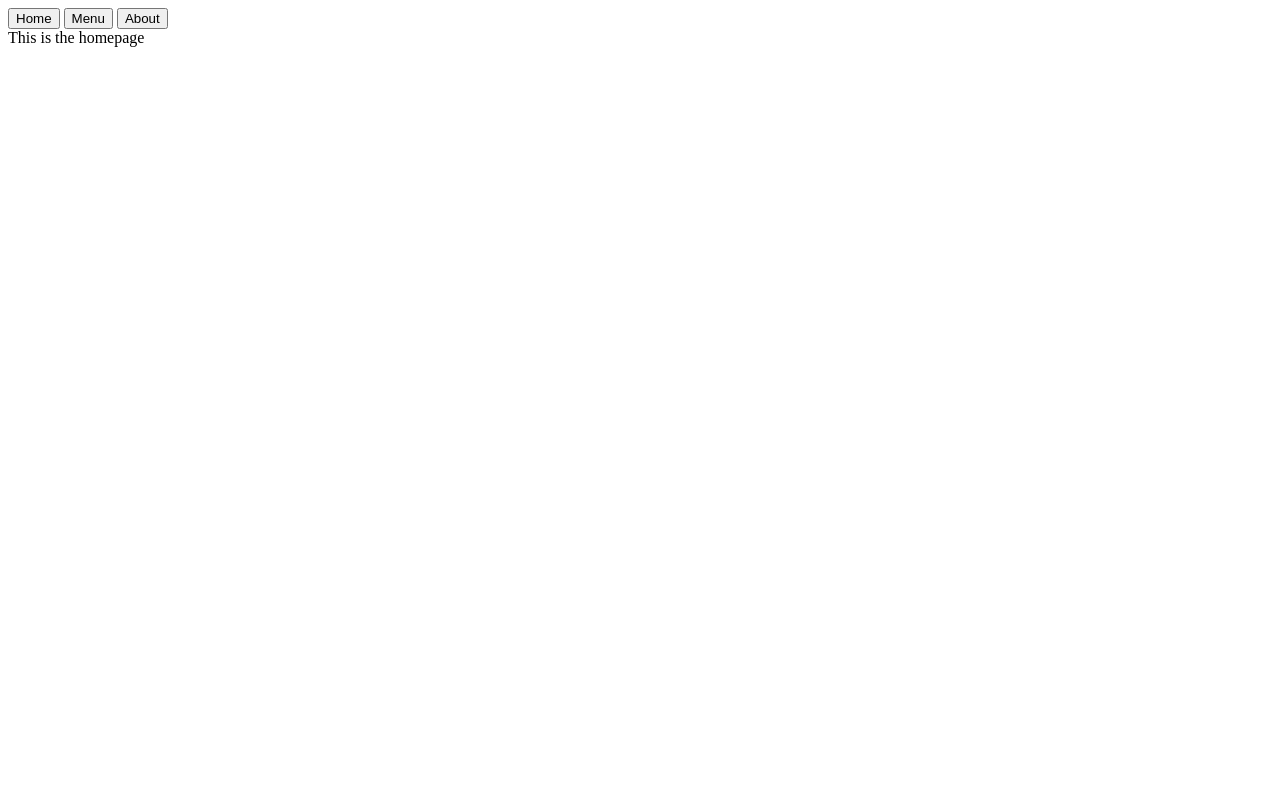
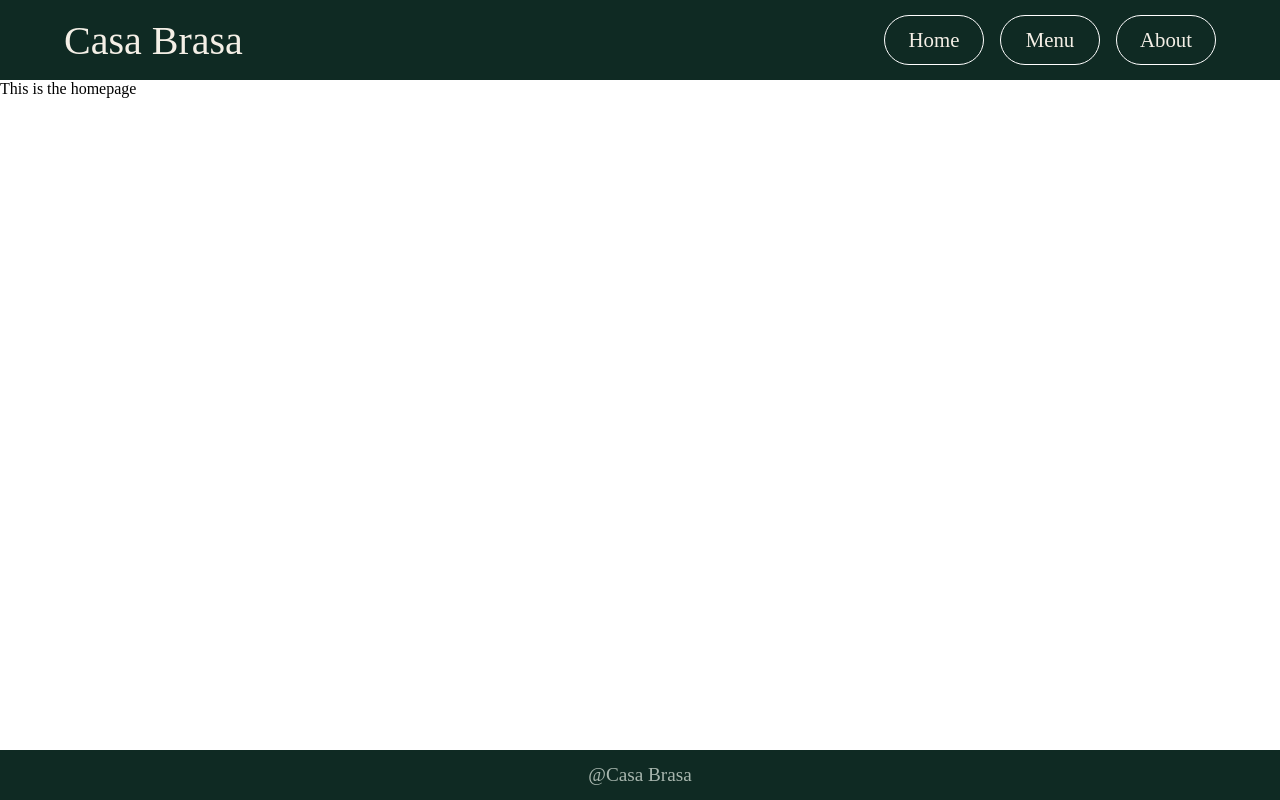
Before and after one commit to Vescien/odin-project-restaurant-page, a website built with webpack: page src/template.html in a window 1280 px wide. Built offline with nearby package versions, Linux system fonts and the light colour scheme.

Commit message:
Add header and footer

```diff
--- a/src/style.css
+++ b/src/style.css
@@ -0,0 +1,74 @@
+:root {
+    --primary-color: #0F2A23;
+    --secondary-color: #17382F;
+    --select-button-color: #E9A23B;
+    --main-text-color: #F4EFE6;
+    --sub-text-color: #A8B6AE;
+}
+
+html {
+    box-sizing: border-box;
+}
+
+*,
+*::before,
+*::after {
+    box-sizing: inherit;
+    padding: 0;
+    margin: 0;
+    font: inherit;
+}
+
+body {
+    display: flex;
+    flex-direction: column;
+    height: 100vh;
+}
+
+header {
+    display: flex;
+    justify-content: space-between;
+    align-items: center;
+    color: var(--main-text-color);
+    background-color: var(--primary-color);
+    height: 80px;
+    padding: 0 4rem;
+}
+
+nav {
+    display: flex;
+    gap: 1rem;
+}
+
+#content {
+    display: flex;
+    flex: 1;
+}
+
+footer {
+    font-size: 1.2rem;
+    display: flex;
+    justify-content: center;
+    align-items: center;
+    color: var(--sub-text-color);
+    background-color: var(--primary-color);
+    height: 50px;
+}
+
+button {
+    font-size: 1.3rem;
+    color: var(--main-text-color);
+    background-color: inherit;
+    width: 100px;
+    height: 50px;
+    border: 1px solid white;
+    border-radius: 2rem;
+}
+
+button:hover {
+    cursor: pointer;
+}
+
+.brand {
+    font-size: 2.5rem;
+}
--- a/src/template.html
+++ b/src/template.html
@@ -7,12 +7,20 @@
 </head>
 <body>
     <header>
+        <span class="brand">Casa Brasa</span>
         <nav>
             <button id="home">Home</button>
             <button id="menu">Menu</button>
             <button id="about">About</button>
         </nav>
     </header>
-    <div id="content"></div>
+
+    <div id="content">
+
+    </div>
+
+    <footer>
+        <span>@Casa Brasa</span>
+    </footer>
 </body>
 </html>
```
